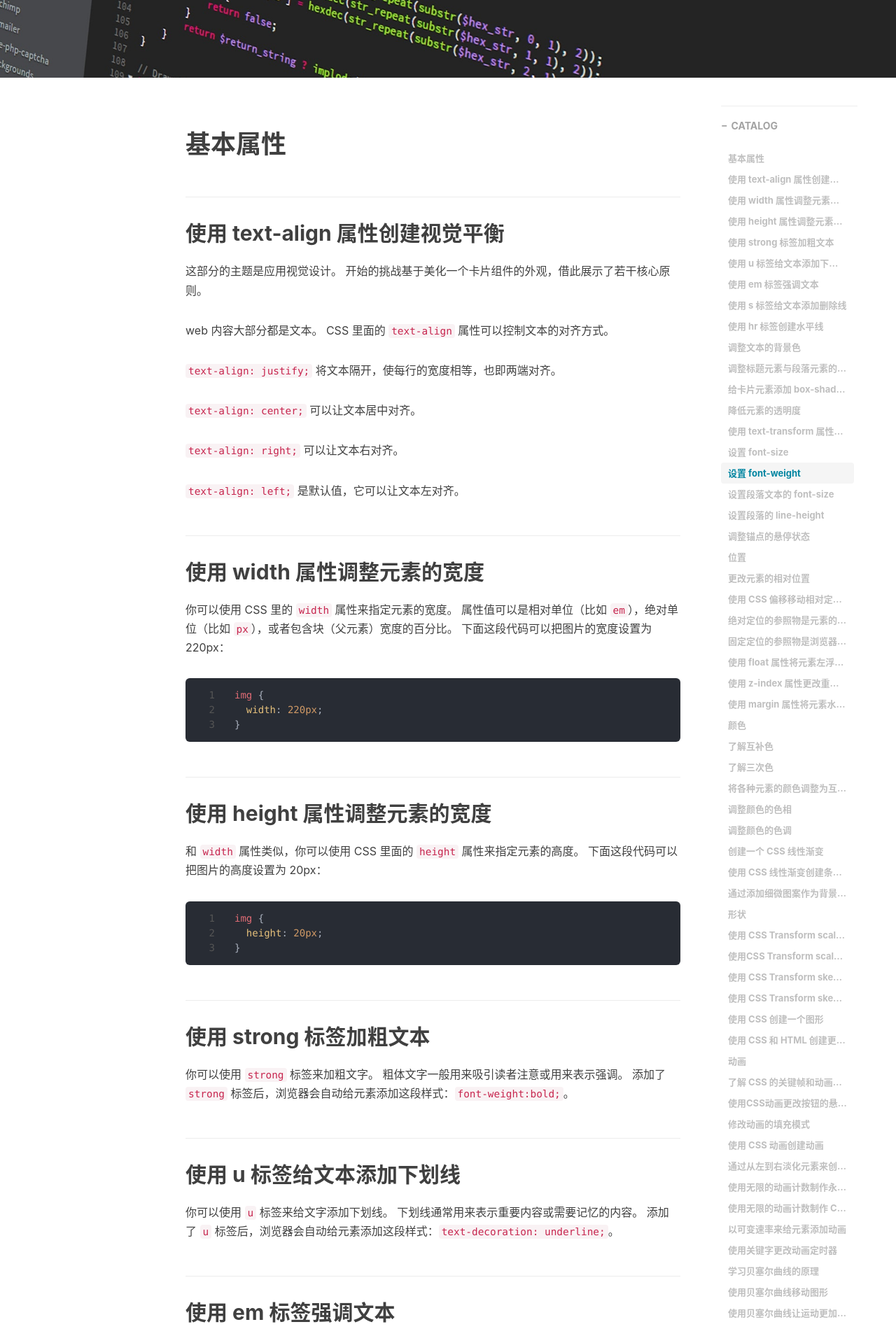
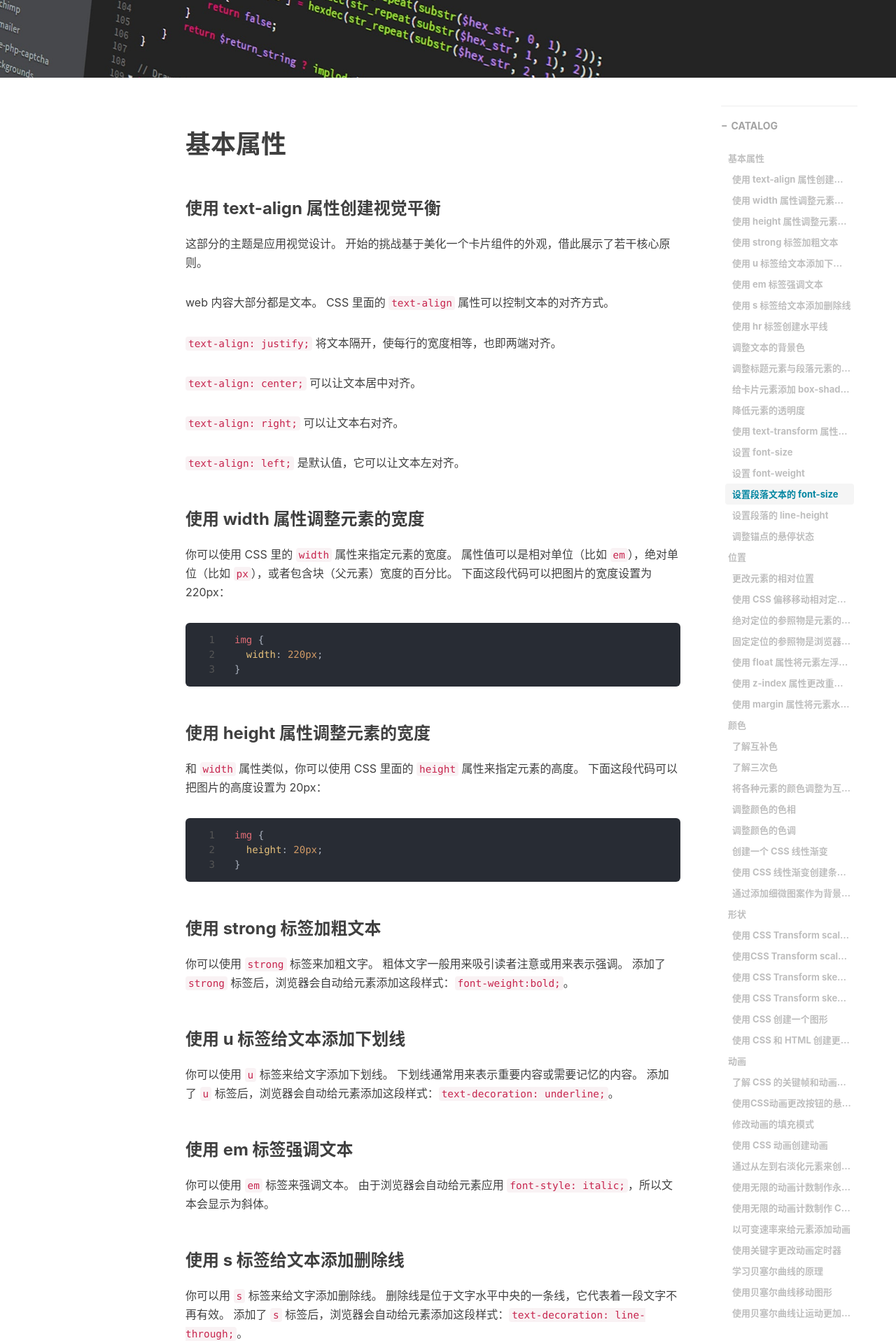
Before and after one commit to Mingyu-Zheng/mingyu-zheng.github.io, a Jekyll site: the page built from _posts/2022-04-30-「响应式网页设计」css应用基础设计.md, in a window 1280 px wide. Shown: the part 472-2391 px from the top of the page at 70% size. Built offline with Jekyll 4.4.1, drawn with Linux system fonts in a browser that asks for light colours; nearby versions of some CDN libraries; comment, search, counter and statistics services are not loaded.

Commit message:
css basic

````diff
--- a/_posts/2022-04-30-「响应式网页设计」css应用基础设计.md
+++ b/_posts/2022-04-30-「响应式网页设计」css应用基础设计.md
@@ -15,7 +15,7 @@ tags:
 
 # 基本属性
 
-## 使用 text-align 属性创建视觉平衡
+### 使用 text-align 属性创建视觉平衡
 
 这部分的主题是应用视觉设计。 开始的挑战基于美化一个卡片组件的外观，借此展示了若干核心原则。
 
@@ -29,7 +29,7 @@ web 内容大部分都是文本。 CSS 里面的 `text-align` 属性可以控制
 
 `text-align: left;` 是默认值，它可以让文本左对齐。
 
-## 使用 width 属性调整元素的宽度
+### 使用 width 属性调整元素的宽度
 
 你可以使用 CSS 里的 `width` 属性来指定元素的宽度。 属性值可以是相对单位（比如 `em`），绝对单位（比如 `px`），或者包含块（父元素）宽度的百分比。 下面这段代码可以把图片的宽度设置为 220px：
 
@@ -39,7 +39,7 @@ img {
 }
 ```
 
-## 使用 height 属性调整元素的宽度
+### 使用 height 属性调整元素的宽度
 
 和 `width` 属性类似，你可以使用 CSS 里面的 `height` 属性来指定元素的高度。 下面这段代码可以把图片的高度设置为 20px：
 
@@ -49,29 +49,29 @@ img {
 }
 ```
 
-## 使用 strong 标签加粗文本
+### 使用 strong 标签加粗文本
 
 你可以使用 `strong` 标签来加粗文字。 粗体文字一般用来吸引读者注意或用来表示强调。 添加了 `strong` 标签后，浏览器会自动给元素添加这段样式：`font-weight:bold;`。
 
-## 使用 u 标签给文本添加下划线
+### 使用 u 标签给文本添加下划线
 
 你可以使用 `u` 标签来给文字添加下划线。 下划线通常用来表示重要内容或需要记忆的内容。 添加了 `u` 标签后，浏览器会自动给元素添加这段样式：`text-decoration: underline;`。
 
-## 使用 em 标签强调文本
+### 使用 em 标签强调文本
 
 你可以使用 `em` 标签来强调文本。 由于浏览器会自动给元素应用 `font-style: italic;`，所以文本会显示为斜体。
 
-## 使用 s 标签给文本添加删除线
+### 使用 s 标签给文本添加删除线
 
 你可以用 `s` 标签来给文字添加删除线。 删除线是位于文字水平中央的一条线，它代表着一段文字不再有效。 添加了 `s` 标签后，浏览器会自动给元素添加这段样式：`text-decoration: line-through;`。
 
-## 使用 hr 标签创建水平线
+### 使用 hr 标签创建水平线
 
 你可以用 `hr` 标签来创建一条宽度撑满父元素的水平线。 这种水平分割线一般用来表示内容主题的改变，或在视觉上将文档分隔成几个部分。
 
 **注意：** HTML 中的 `hr` 是自闭合标签，所以我们不需要为它添加结束标签。
 
-## 调整文本的背景色
+### 调整文本的背景色
 
 为了让页面更美观，除了设置整个页面的背景色以及文字颜色外，你还可以单独设置文字的背景色，即在文字的父元素上添加 `background-color` 属性。 在本挑战里我们将使用 `rgba()` 颜色，而不是之前学到的 `hex` 编码或者 `rgb()` 颜色。
 
@@ -85,11 +85,11 @@ RGB 值可以取在 0 到 255 之间。 alpha 值可取在 0 到 1 之间，其
 
 在本挑战里你将会用到这个代码 `background-color: rgba(45, 45, 45, 0.1)`。 它表示背景是黑灰色，因为设置了透明度为 0.1，所以几乎是透明的。
 
-## 调整标题元素与段落元素的大小
+### 调整标题元素与段落元素的大小
 
 标题元素（`h1` 到 `h6`）的字体大小通常应大于段落标签的字体大小。 这使用户更容易直观地了解页面上所有内容的布局和重要性级别。 你可以使用 `font-size` 属性来调整元素中文本的大小。
 
-## 给卡片元素添加 box-shadow
+### 给卡片元素添加 box-shadow
 
 `box-shadow` 属性用来给元素添加阴影，该属性值是由逗号分隔的一个或多个阴影列表。
 
@@ -116,7 +116,7 @@ box-shadow: 0 10px 20px rgba(0,0,0,0.19), 0 6px 6px rgba(0,0,0,0.23);
 1. blurRadius是高斯模糊的程度，spreadRadius是阴影的大小。
 2. 在一定范围内，增大blurRadius能使阴影扩散范围变大，但是过了阈值，继续增大blurRadius阴影大小不会变大。但spreadRadius能持续变大。
 
-## 降低元素的透明度
+### 降低元素的透明度
 
 CSS 里的 `opacity` 属性用来设置元素的透明度。
 
@@ -126,7 +126,7 @@ CSS 里的 `opacity` 属性用来设置元素的透明度。
 
 透明度会应用到元素内的所有内容，不论是图片，还是文本，或是背景色。
 
-## 使用 text-transform 属性给文本添加大写效果
+### 使用 text-transform 属性给文本添加大写效果
 
 CSS 里的 `text-transform` 属性可以改变英文字母的大小写。 使用这个属性时，我们无需改变 HTML 元素中的文本也可以统一页面里英文的显示。
 
@@ -141,25 +141,25 @@ CSS 里的 `text-transform` 属性可以改变英文字母的大小写。 使用
 |  `inherit`   | 使用父元素的 `text-transform` 值。 |
 |    `none`    |      **Default:**不改变文字。      |
 
-## 设置 font-size
+### 设置 font-size
 
 `font-size` 属性用来指定元素内文字的大小。 我们可以为多个元素添加这个规则，让页面内不同元素的文字大小得以统一。 在本挑战里，你需要设置从 `h1` 到 `h6` 的文字大小。
 
-## 设置 font-weight
+### 设置 font-weight
 
 在上一个挑战里我们已经为每个标题设置了 `font-size`，接下来我们将要设置 `font-weight`。
 
 `font-weight` 属性用于设置文本中字体的粗细。
 
-## 设置段落文本的 font-size
+### 设置段落文本的 font-size
 
 CSS 里面的 `font-size` 属性不只限于标题，还可以应用于任何包含文字的元素内。
 
-## 设置段落的 line-height
+### 设置段落的 line-height
 
 CSS 提供 `line-height` 属性来设置行间的距离。 行高，顾名思义，可以用来设置每行文字所占据的垂直空间。
 
-## 调整锚点的悬停状态
+### 调整锚点的悬停状态
 
 本挑战将要涉及到伪类。 伪类是可以添加到选择器上的关键字，用来选择特定状态的元素。
 
@@ -175,7 +175,7 @@ a:hover {
 
 # 位置
 
-## 更改元素的相对位置
+### 更改元素的相对位置
 
 在 CSS 里一切 HTML 元素皆为盒子，也就是通常所说的盒模型。 块级元素自动从新的一行开始（比如标题、段落以及 div），行内元素排列在上一个元素后（比如图片以及 span）。 元素默认按照这种方式布局称为文档的普通流，同时 CSS 提供了 position 属性来覆盖它。
 
@@ -192,23 +192,23 @@ p {
 
 **注意：** 定位可以使页面布局更灵活、高效。 不管元素的定位是怎样的，HTML 标记在从上到下阅读起来时应该是整洁的、有意义的。 这样可以让视障人士（重度依赖辅助设备比如屏幕阅读软件的人们）也能够无障碍地浏览你的网页。
 
-## 使用 CSS 偏移移动相对定位的元素
+### 使用 CSS 偏移移动相对定位的元素
 
 CSS 里面的 `top`、`bottom`、`left` 和 `right` 定义了元素在相应方位的偏移距离。 元素将从当前位置向属性相反的方向偏移。 就像你在上一个挑战看到的，`top` 属性使 `h2` 向下移动。 同样，使用 `left` 将项目移动到右边。
 
-## 绝对定位的参照物是元素的父元素
+### 绝对定位的参照物是元素的父元素
 
 接下来要介绍 CSS `position` 属性的取值选项 `absolute`，它的含义是相对于其包含块定位。 和 `relative` 定位不一样，绝对定位会将元素从当前的文档流里面移除，周围的元素会忽略它。 这样我们就可以用 CSS 的 top、bottom、left、right 属性来调整元素的位置。
 
 绝对定位比较特殊的一点是元素的定位参照于最近的 *positioned* 祖先元素。 如果它的父元素没有添加定位规则，浏览器会继续寻找直到默认的 `body` 标签。absolute定位的基准是**相对于最近一级的不是默认值static的父元素(可以是absolute/relative/fixed等)来进行定位**的，而**不仅仅是**相对于为position为**relative**的父级元素。**父级元素还可以是absolute、fixed定位**。
 
-## 固定定位的参照物是浏览器的窗口
+### 固定定位的参照物是浏览器的窗口
 
 接下来要介绍的是 `fixed` 定位，它是一种特殊的绝对（absolute）定位，将元素相对于浏览器窗口定位。 类似于绝对位置，它与 CSS 偏移属性一起使用，并且也会将元素从当前的文档流里面移除。 其它元素会忽略它的存在，这样也许需要调整其他位置的布局。
 
 但 `fixed` 和 `absolute` 的最明显的区别在于，前者定位的元素不会随着屏幕滚动而移动。
 
-## 使用 float 属性将元素左浮动或右浮动
+### 使用 float 属性将元素左浮动或右浮动
 
 接下来要介绍的定位机制并不是 `position` 属性的选项，而是通过元素的 `float` 属性来设置。 浮动元素不在文档流中，它向 `left` 或 `right` 浮动，直到它的外边缘碰到包含框或另一个浮动框的边框为止。 通常需要用 `width` 属性来指定浮动元素占据的水平空间。
 
@@ -223,11 +223,11 @@ CSS 里面的 `top`、`bottom`、`left` 和 `right` 定义了元素在相应方
 }
 ```
 
-## 使用 z-index 属性更改重叠元素的位置
+### 使用 z-index 属性更改重叠元素的位置
 
 当一些元素在位置上重叠时（例如，使用 `position: absolute | relative | fixed | sticky` 时），在 HTML 里后出现的元素会默认显示在更早出现的元素的上面。 你可以使用 `z-index` 属性指定元素的堆叠次序。 `z-index` 的取值是整数，数值大的元素会叠放到数值小的元素上面。
 
-## 使用 margin 属性将元素水平居中
+### 使用 margin 属性将元素水平居中
 
 在应用设计中经常需要把一个块级元素水平居中显示。 一种常见的实现方式是把块级元素的 `margin` 值设置为 auto。
 
@@ -237,7 +237,7 @@ CSS 里面的 `top`、`bottom`、`left` 和 `right` 定义了元素在相应方
 
 # 颜色
 
-## 了解互补色
+### 了解互补色
 
 色彩理论以及设计色彩学很复杂，这里将只涉及基础部分。 在网站设计里，颜色能让内容更醒目，能调动情绪，从而创造舒适的视觉体验。 不同的颜色组合对网站的视觉效果影响很大，精妙的设计都需要适宜的颜色来美化页面内容。
 
@@ -255,7 +255,7 @@ CSS 里面的 `top`、`bottom`、`left` 和 `right` 定义了元素在相应方
 
 **注意：** 对于颜色相关的挑战：颜色搭配是提起用户兴趣或吸引用户注意的重要方式之一。 但我们不应让颜色作为传达重要信息的唯一方式，因为视觉障碍用户可能无法像其他人一样看出其中的含义。 我们将会在应用无障碍章节进行详细介绍。
 
-## 了解三次色
+### 了解三次色
 
 电脑显示器和各类屏幕都是基于颜色叠加的模型：将红（R）、绿（G）、蓝（B）三原色的色光以不同的比例相加，就可以产生各种色彩光。 这在现代色彩理论中叫作三原色光模式（RGB Color Model）。 红色（R）、绿色（G）和蓝色（B）叫作三原色。 如果把两种原色相加，就可以产生二次色：蓝绿（G+B）、品红（R+B）和黄色（R+G）， 我们在上一个挑战里已经见过这些颜色了。 这些二次色恰好是在合成它们时未使用的原色的补色，即在色环中位于两端。 例如，品红色是红色和蓝色相加产生，它是绿色的补色。
 
@@ -271,13 +271,13 @@ CSS 里面的 `top`、`bottom`、`left` 和 `right` 定义了元素在相应方
 | 蓝绿色 |  #00FFFF   |
 | 树莓红 |  #FF007F   |
 
-## 将各种元素的颜色调整为互补色
+### 将各种元素的颜色调整为互补色
 
 通过前面关卡的学习，我们知道了补色搭配能形成强列的对比效果，让内容更富生机。 但是如果使用不当效果会适得其反：比如将文字背景色和文字颜色设置为互补色，这样文字会很难看清。 通常的做法是，一种颜色做为主要颜色，然后使用其补色用来装点那些需要用户特别注意的部分。
 
 > 使用深青色（`#09A7A1`）做为页面主色，用其补色橙色（`#FF790E`）来装饰登录按钮。 把 `header` 和 `footer` 的 `background-color` 从黑色改成深青色。 然后把 `h2` 的文字 `color` 也改成深青色。 最后，把 `button` 的 `background-color` 改成橙色。
 
-## 调整颜色的色相
+### 调整颜色的色相
 
 颜色具有多种特性，包括色相、饱和度和亮度。 CSS3 引入了`hsl()`函数，作为直接说明这些特征来挑选颜色的替代方法。
 
@@ -298,11 +298,11 @@ CSS 里面的 `top`、`bottom`、`left` 和 `right` 定义了元素在相应方
 |  蓝  | hsl(240, 100%, 50%) |
 | 品红 | hsl(300, 100%, 50%) |
 
-## 调整颜色的色调
+### 调整颜色的色调
 
 `hsl()` 使 CSS 更改颜色色调更加方便。 比如，给一个纯色添加白色可以调出更浅的色调；添加黑色可以创造更深的色调。 另外，还可以通过给纯色添加灰色来同时改变颜色的深浅和明暗。 回忆下 `hsl()` 里面的 ‘s’ 和 ‘l’ 分别代表饱和度和亮度。 饱和度代表灰色的占比，亮度代表白色和黑色的占比。 这在你想获取一个基准色的变种的情景下会十分有用。
 
-## 创建一个 CSS 线性渐变
+### 创建一个 CSS 线性渐变
 
 HTML 元素的背景色并不局限于单色。 CSS 还为我们提供了颜色渐变。 可通过 `background` 里的 `linear-gradient()` 实现线性渐变， 以下是它的语法：
 
@@ -318,7 +318,7 @@ background: linear-gradient(gradient_direction, color 1, color 2, color 3, ...);
 background: linear-gradient(90deg, red, yellow, rgb(204, 204, 255));
 ```
 
-## 使用 CSS 线性渐变创建条纹元素
+### 使用 CSS 线性渐变创建条纹元素
 
 `repeating-linear-gradient()` 函数和 `linear-gradient()` 很像，主要区别是前者会重复指定的渐变。 `repeating-linear-gradient()` 有很多参数，为了便于理解，本关只用到角度值和色标。
 
@@ -346,7 +346,7 @@ background: repeating-linear-gradient(
 );
 ```
 
-## 通过添加细微图案作为背景图像来创建纹理
+### 通过添加细微图案作为背景图像来创建纹理
 
 为了增加背景图的质感，我们可以为它添加一个不那么明显的纹理图案，这样可以让页面更讨喜。 但关键在于，我们需要找到一个平衡点，因为我们不希望背景图抢占了内容的风头，造成喧宾夺主的结果。 `background` 属性支持使用 `url()` 函数作为属性值，这让我们可以通过链接的方式引入纹理或样式的图片。 图片链接的地址应写在括号内，一般会用引号包起来。
 
@@ -354,7 +354,7 @@ background: repeating-linear-gradient(
 
 # 形状
 
-## 使用 CSS Transform scale 属性可以更改元素的大小
+### 使用 CSS Transform scale 属性可以更改元素的大小
 
 CSS 属性 `transform` 里面的 `scale()` 函数可以用来改变元素的显示比例。 下面的例子把页面的段落元素放大到了原来的 2 倍：
 
@@ -364,7 +364,7 @@ p {
 }
 ```
 
-## 使用CSS Transform scale 属性在悬停时缩放元素
+### 使用CSS Transform scale 属性在悬停时缩放元素
 
 `transform` 属性有很多函数可以调用，可以对元素进行调整大小、移动、旋转、翻转等操作。 当使用伪类选取元素的指定状态（如 `:hover`）时，我们可以通过 `transform` 属性非常方便地给元素添加交互。
 
@@ -378,7 +378,7 @@ p:hover {
 
 **注意：** 给 `div` 元素添加 transform 也会影响这个 div 包裹的子元素。
 
-## 使用 CSS Transform skex 属性沿X轴倾斜元素
+### 使用 CSS Transform skex 属性沿X轴倾斜元素
 
 接下来要介绍的 `transform` 属性是 `skewX()`：它使选择的元素沿着 X 轴（横向）倾斜指定的角度。
 
@@ -390,11 +390,11 @@ p {
 }
 ```
 
-## 使用 CSS Transform skex 属性沿Y轴倾斜元素
+### 使用 CSS Transform skex 属性沿Y轴倾斜元素
 
 `skewX` 函数使指定元素沿 X 轴翻转指定的角度，想必你已经猜到了，`skewY` 属性使指定元素沿 Y 轴（垂直方向）翻转指定角度。
 
-## 使用 CSS 创建一个图形
+### 使用 CSS 创建一个图形
 
 通过使用不同的选择器和属性，你可以做出有趣的形状， 一个简单的例子是新月形状。 在这个挑战中，我们会学习如何使用 `box-shadow` 属性来设置元素的阴影，以及使用 `border-radius` 属性控制元素的圆角边框。
 
@@ -427,7 +427,7 @@ p {
 <div class="center"></div>
 ```
 
-## 使用 CSS 和 HTML 创建更复杂的形状
+### 使用 CSS 和 HTML 创建更复杂的形状
 
 世界上最流行的形状非心形莫属了，在本挑战中我们将用纯 CSS 创建一个心形。 但是首先你需要了解伪元素 `::before` 和 `::after`。 `::before` 创建一个伪元素，它是所选元素的第一个子元素； `::after` 创建一个伪元素，它是所选元素的最后一个子元素。 在下面的代码中，`::before` 伪元素用来给 class 为 `heart` 的元素添加一个正方形：
 
@@ -488,7 +488,7 @@ p {
 
 # 动画
 
-## 了解 CSS 的关键帧和动画是如何工作的
+### 了解 CSS 的关键帧和动画是如何工作的
 
 如果要给元素添加动画，你需要了解 animation 属性以及 `@keyframes` 规则。 animation 属性控制动画的外观，`@keyframes` 规则控制动画中各阶段的变化。 总共有 8 个 animation 属性。 为了便于理解，本挑战中我们只会暂时涉及到两个最常用的属性。
 
@@ -516,7 +516,7 @@ p {
 
 id 为 `anim` 的元素，我们在代码中将它的 `animation-name` 设置为 `colorful`，同时设置 `animation-duration` 为 3 秒。 然后我们把 `@keyframes` 规则添加到名为 `colorful` 的动画属性上。 在动画开始时（0%）的背景颜色为蓝色，在动画结束时（100%）的背景颜色为黄色。 注意我们不只可以设置开始和结束，而是从 0% 到 100% 间的任意位置都可以设置。
 
-## 使用CSS动画更改按钮的悬停状态
+### 使用CSS动画更改按钮的悬停状态
 
 你可以在按钮悬停时使用 `@keyframes` 改变按钮的颜色。
 
@@ -544,7 +544,7 @@ id 为 `anim` 的元素，我们在代码中将它的 `animation-name` 设置为
 
 注意 `ms` 代表毫秒，1000ms 等于 1s。
 
-## 修改动画的填充模式
+### 修改动画的填充模式
 
 太棒了，但是现在还不完美。 注意动画在 `500ms` 之后重置了，所以按钮又变成了之前的颜色。 而我们想要的效果是按钮在悬停时始终高亮。
 
@@ -580,7 +580,7 @@ animation-fill-mode: forwards;
 <button>Register</button>
 ```
 
-## 使用 CSS 动画创建动画
+### 使用 CSS 动画创建动画
 
 在元素的 `position` 已有指定值（如 `fixed` 或者 `relative`）时，CSS 偏移属性 `right`、`left`、`top`、`bottom` 可以用在动画规则里创建动作。
 
@@ -603,13 +603,13 @@ animation-fill-mode: forwards;
 }
 ```
 
-## 通过从左到右淡化元素来创建视觉方向
+### 通过从左到右淡化元素来创建视觉方向
 
 在本挑战中，我们需要改变动画元素的 `opacity` 属性值，使其在到达屏幕右侧时渐隐。
 
 在示例动画中，具有渐变背景的圆形元素在 `@keyframes` 为 50% 的节点向右移动。
 
-## 使用无限的动画计数制作永不停止的动画
+### 使用无限的动画计数制作永不停止的动画
 
 之前的关卡里介绍了一些动画属性以及 `@keyframes` 规则的用法。 还有一个常用的动画属性是 `animation-iteration-count`，这个属性允许你控制动画循环的次数。 下面是一个例子：
 
@@ -619,7 +619,7 @@ animation-iteration-count: 3;
 
 在这里动画会在运行 3 次后停止，如果想让动画一直运行，可以把值设置成 `infinite`。
 
-## 使用无限的动画计数制作 CSS 心跳
+### 使用无限的动画计数制作 CSS 心跳
 
 这也是一个用 `animation-iteration-count` 属性创造持续动画的例子，它基于我们在前面挑战中创建的心形。
 
@@ -692,7 +692,7 @@ animation-iteration-count: 3;
 
 不过在H5开发中建议使用::before/::after比较好
 
-## 以可变速率来给元素添加动画
+### 以可变速率来给元素添加动画
 
 改变相似元素的动画频率的方法有很多。 目前我们接触到的就有 `animation-iteration-count` 和 `@keyframes`。
 
@@ -768,13 +768,13 @@ animation-iteration-count: 3;
 <div class="star-3 stars"></div>
 ```
 
-## 使用关键字更改动画定时器
+### 使用关键字更改动画定时器
 
 在 CSS 动画里，`animation-timing-function` 用来定义动画的速度曲线。 速度曲线决定了动画从一套 CSS 样式变为另一套所用的时间。 如果要描述的动画是一辆车在指定时间内（`animation-duration`）从 A 运动到 B，那么 `animation-timing-function` 表述的就是车在运动中的加速和减速等过程。
 
 有一些预定义的关键字可用于常见的选项。 比如，默认值是 `ease`，动画以低速开始，然后加快，在结束前变慢。 其它常用的值包括 `ease-out`：动画以高速开始，以低速结束；`ease-in`，动画以低速开始，以高速结束；`linear`：动画从头到尾的速度是相同的。
 
-## 学习贝塞尔曲线的原理
+### 学习贝塞尔曲线的原理
 
 上一个内容中，我们介绍了 `animation-timing-function` 以及它的一些预设值，这些值定义了不同时间内的动画速度。 除了预定义值之外，CSS 还提供了贝塞尔曲线（Bezier curves）来更细致地控制动画的速度曲线。
 
@@ -788,7 +788,7 @@ animation-timing-function: cubic-bezier(0.25, 0.25, 0.75, 0.75);
 
 在上面的例子里，两个点的 x 和 y 值相等（x1 = 0.25 = y1 和 x2 = 0.75 = y2）。如果你还记得几何课的知识，结果是从原点到点 (1, 1) 的一条直线。 元素在动画中的速度呈线性，效果和使用 `linear` 关键词的效果一致。 换言之，元素匀速运动。
 
-## 使用贝塞尔曲线移动图形
+### 使用贝塞尔曲线移动图形
 
 前面的内容涉及了使用 `ease-out` 预定义值描述了动画以高速开始低速结束。 右边的动画展示了 `ease-out` 效果（蓝色的元素）和 `linear` 效果（红色的元素）的区别。 同样的，`ease-out` 预定义值也可以用贝塞尔曲线函数实现。
 
@@ -800,7 +800,7 @@ animation-timing-function: cubic-bezier(0, 0, 0.58, 1);
 
 记住所有的 `cubic-bezier` 函数都是从坐标为 (0, 0) 的 `p0` 开始，在坐标为 (1, 1) 的 `p3` 结束。 在这个例子里，曲线在 y 轴（从 0 开始，运动到 `p1` 的 0，然后运动到 `p2` 的 1）上移动得比在 x 轴（从 0 开始，运动到 `p1` 的 0，到 `p2` 的 0.58）上移动得快。 结果是，在这一段动画内元素运动得快。 到曲线的结尾，x 和 y 之间的关系反过来了，y 值保持为 1，没有变化，x 值从 0.58 变为 1，元素运动得慢。
 
-## 使用贝塞尔曲线让运动更加自然
+### 使用贝塞尔曲线让运动更加自然
 
 在这个挑战中，我们需要给元素添加动画来模拟杂耍中被抛接的球。 之前的挑战中，我们学习了 `linear` 和 `ease-out` 的贝塞尔曲线描述，但这两个都无法完美地描述杂耍球的运动。 在本关里你需要定制贝塞尔曲线。
 
````
